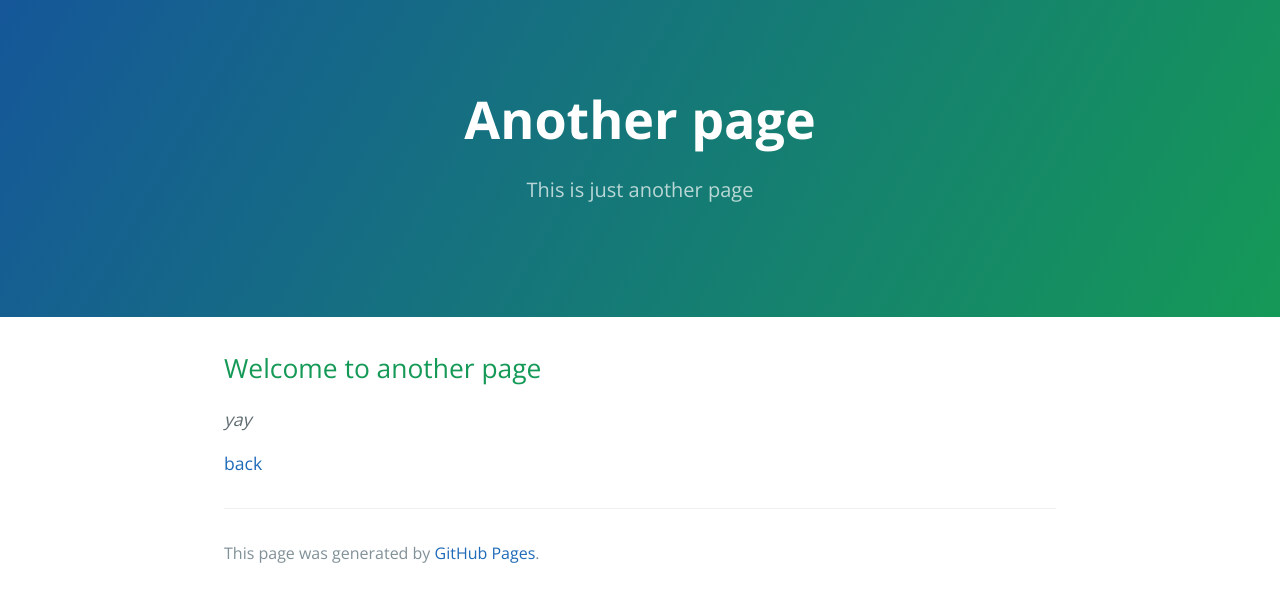
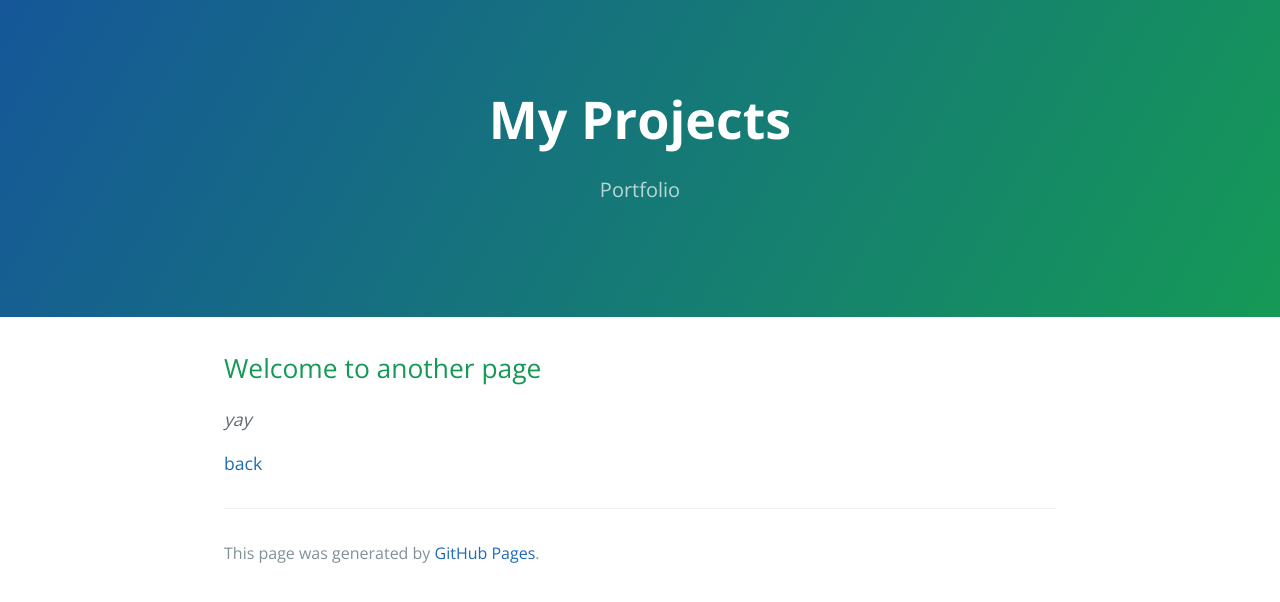
Before and after one commit to JakeMal-AGGP/JakeMal-AGGP.github.io, a Jekyll site: the page built from another-page.md, in a window 1280 px wide. Shown: the top 602 px of the page. Built offline with Jekyll 4.4.1, drawn with Linux system fonts in a browser that asks for light colours.

Commit message:
Update another-page.md

```diff
--- a/another-page.md
+++ b/another-page.md
@@ -1,7 +1,6 @@
 ---
 layout: default
-title: Another page
-description: This is just another page
+title: My Projects
 ---
 
 ## Welcome to another page
```
